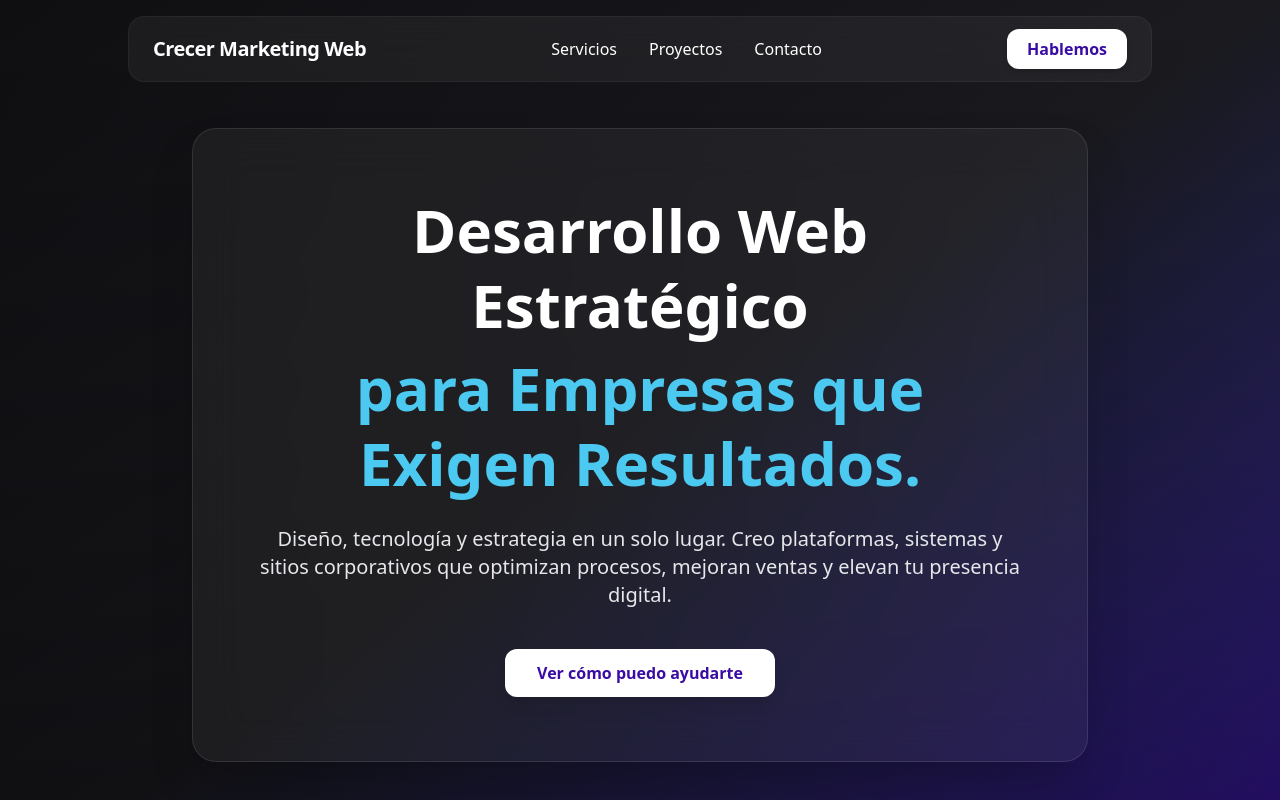
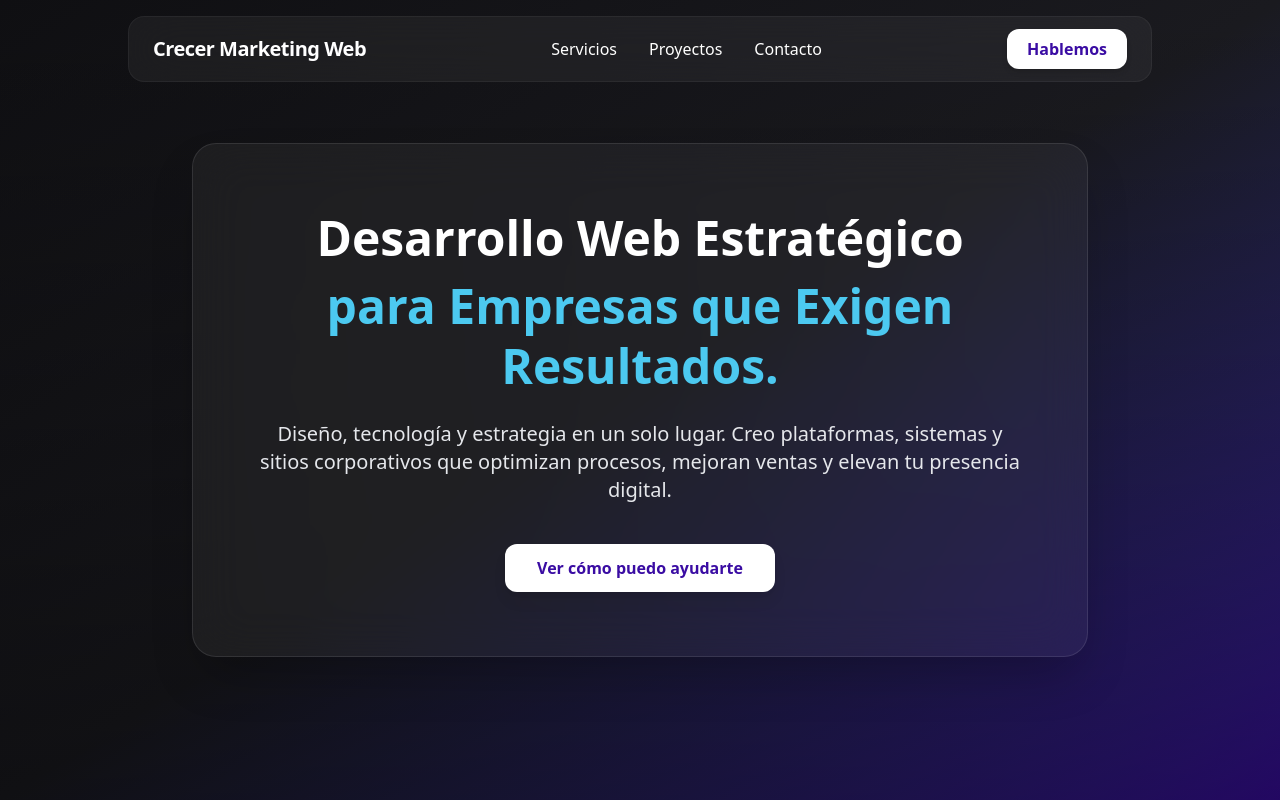
Before and after one commit to JPgitidaho/crecermarketing-web, a React (Vite) app: page / in a window 1280 px wide. Shown: the top 800 px of the page. Built offline with nearby package versions, Linux system fonts and the light colour scheme.

Commit message:
acualization

```diff
--- a/src/components/Hero.jsx
+++ b/src/components/Hero.jsx
@@ -12,7 +12,7 @@
         transition={{ duration: 0.9 }}
         className="relative max-w-4xl mx-auto text-center backdrop-blur-xl bg-white/5 border border-white/10 rounded-3xl p-10 md:p-16 shadow-2xl"
       >
-        <h1 className="text-4xl md:text-6xl font-extrabold text-white leading-tight">
+        <h1 className="text-4xl md:text-5xl font-extrabold text-white leading-tight">
           Desarrollo Web Estratégico
           <span className="block text-[#4cc9f0] mt-2">
             para Empresas que Exigen Resultados.
```
